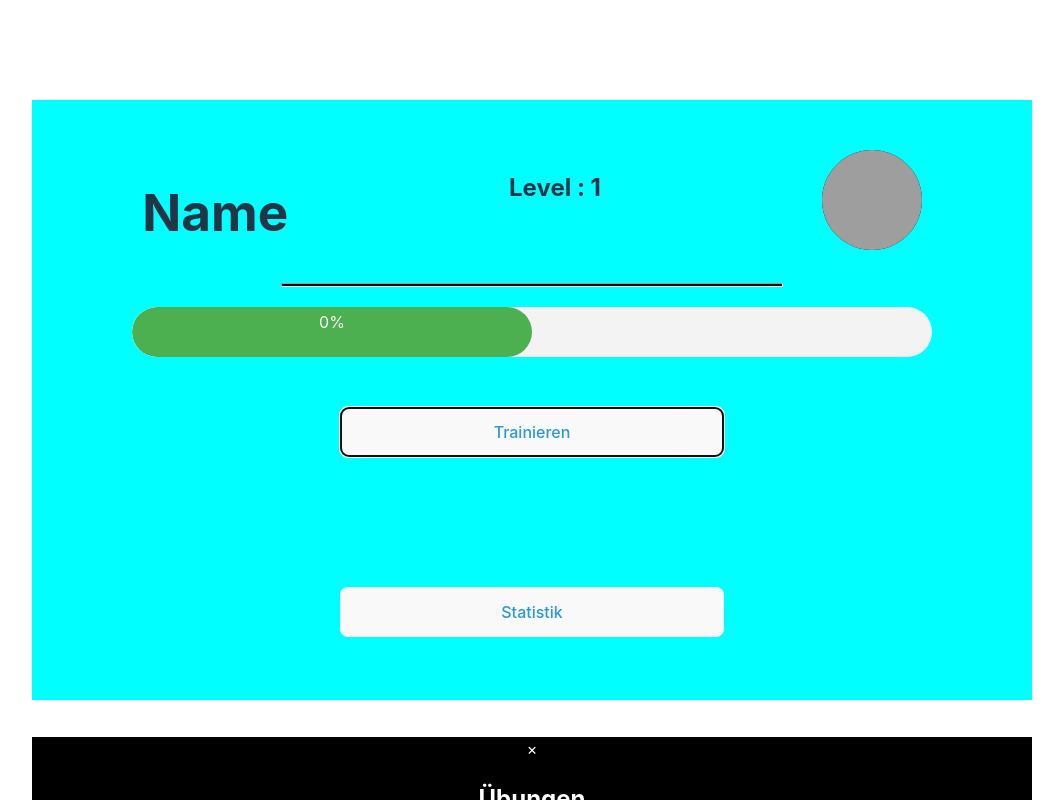
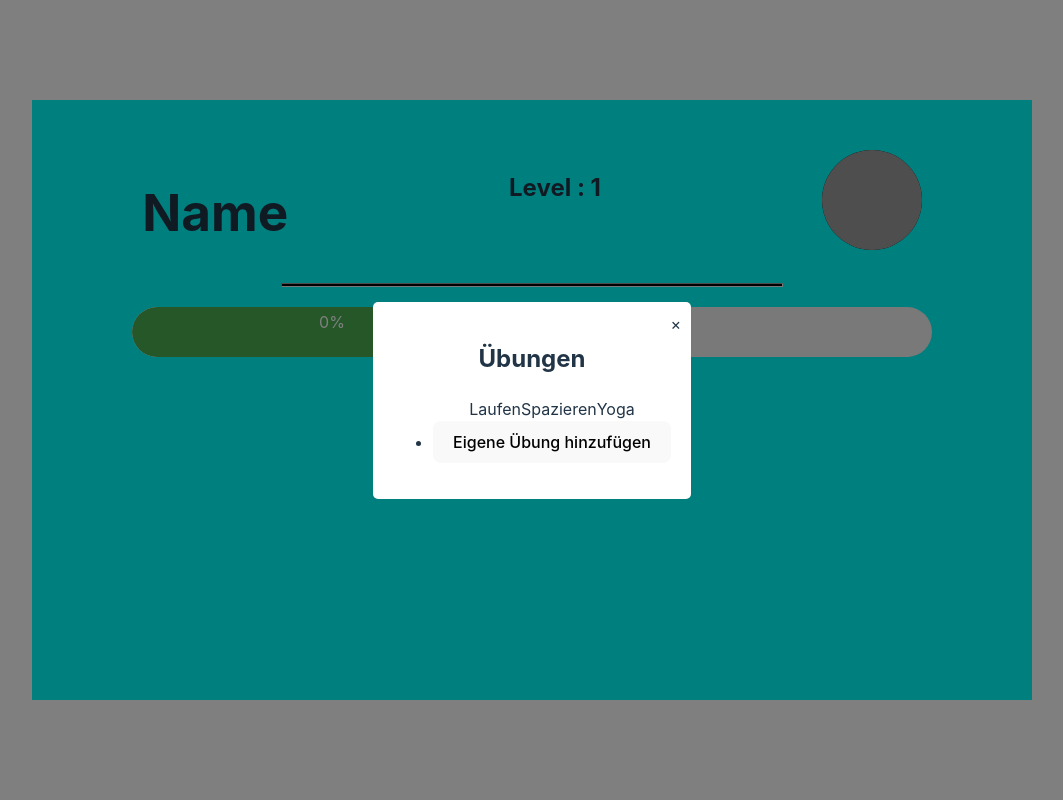
Before and after one commit to megimesser/Testprojekt-v.01, a React (Vite) app in the folder testprojekt/: page / in a window 1280 px wide. Both pictures are taken after a click on the button "Trainieren". Shown: the top 800 px of the page, without its empty margins (108-1171 px from the left). Built offline with nearby package versions, Linux system fonts and the light colour scheme; grey boxes are pictures that could not be loaded.

Commit message:
Tooltipänderungen

```diff
--- a/testprojekt/src/bottom.css
+++ b/testprojekt/src/bottom.css
@@ -1,24 +1,56 @@
-#bottom button{
-    color:rgb(44, 152, 214);
-    margin: 10%;
-    width: 30vw;
-    height: 50px;
-    margin-top: 3%;
+/* Style für das modale Fenster */
+.modal {
+    display: flex;
+    align-items: center;
+    justify-content: center;
+    position: fixed;
+    top: 0;
+    left: 0;
+    width: 100%;
+    height: 100%;
+    background-color: rgba(0, 0, 0, 0.5);
+  }
 
-}
+  .modal-content {
+    background-color: #fff;
+    padding: 20px;
+    border-radius: 5px;
+    position: relative;
+  }
 
+  .close-button {
+    position: absolute;
+    top: 10px;
+    right: 10px;
+    cursor: pointer;
+  }
 
+  /* Tooltip-Stile */
+  .tooltip {
+    position: relative;
+    display: inline-block;
+    cursor: pointer;
+  }
 
-.modal{
-    color: rgb(255, 255, 255);
-    background-color: rgb(0, 0, 0);
-}
+  .tooltip .tooltiptext {
+    visibility: hidden;
+    width: 80px; /* Breite des Tooltips */
+    background-color: black;
+    color: #fff;
+    text-align: center;
+    border-radius: 5px;
+    padding: 5px;
+    position: absolute;
+    z-index: 1;
+    bottom: 125%; /* Positionierung des Tooltips */
+    left: 50%;
+    margin-left: -40px; /* Zentriert den Tooltip */
+    opacity: 0;
+    transition: opacity 0.3s;
+    white-space: nowrap; /* Verhindert Zeilenumbruch im Tooltip */
+  }
 
-.modal li {
-    list-style: none;
-}
-
-.modal ul li:hover {
-    font-weight: bold;
-    cursor: pointer;
-}
+  .tooltip:hover .tooltiptext {
+    visibility: visible;
+    opacity: 1;
+  }
--- a/testprojekt/src/bottom.jsx
+++ b/testprojekt/src/bottom.jsx
@@ -11,19 +11,24 @@ function Bottom() {
   // Modale Fenster Komponente innerhalb von Bottom.jsx definiert
   function Modal() {
     return (
-      <div className="modal" id = "modal">
+      <div className="modal" id="modal">
         <div className="modal-content">
           <span className="close-button" onClick={toggleModal}>&times;</span>
           <h2>Übungen</h2>
           <ul>
-            <li data-value= "10">Laufen</li>
-            <li data-value= "10">Spazieren</li>
-            <li data-value= "10">Yoga</li>
+            <li className="tooltip" data-value="10">
+              Laufen
+              <span className="tooltiptext">10 Erfahrungspunkte</span>
+            </li>
+            <li className="tooltip" data-value="20">
+              Spazieren
+              <span className="tooltiptext">20 Erfahrungspunkte</span>
+            </li>
+            <li className="tooltip" data-value="30">
+              Yoga
+              <span className="tooltiptext">30 Erfahrungspunkte</span>
+            </li>
             <li><button>Eigene Übung hinzufügen</button></li>
-
-
-
-
           </ul>
         </div>
       </div>
```
